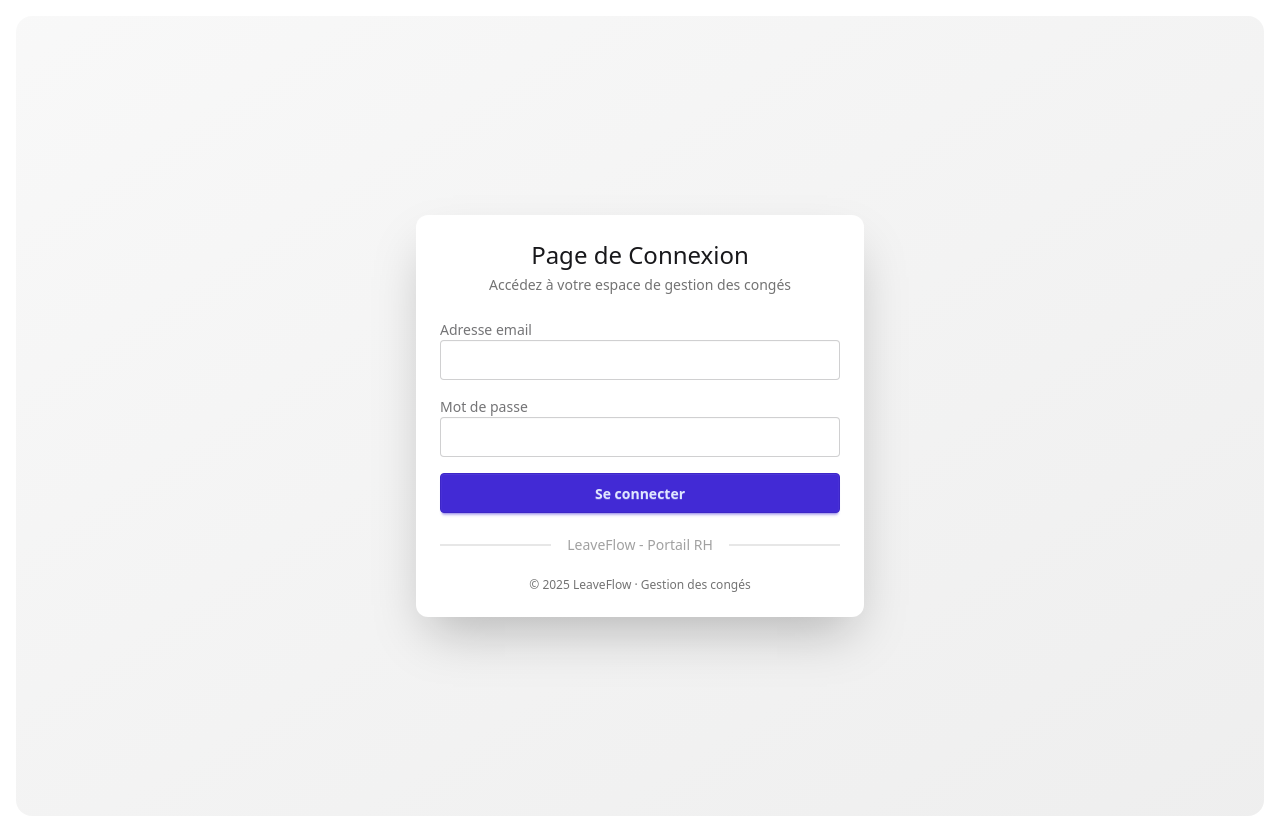
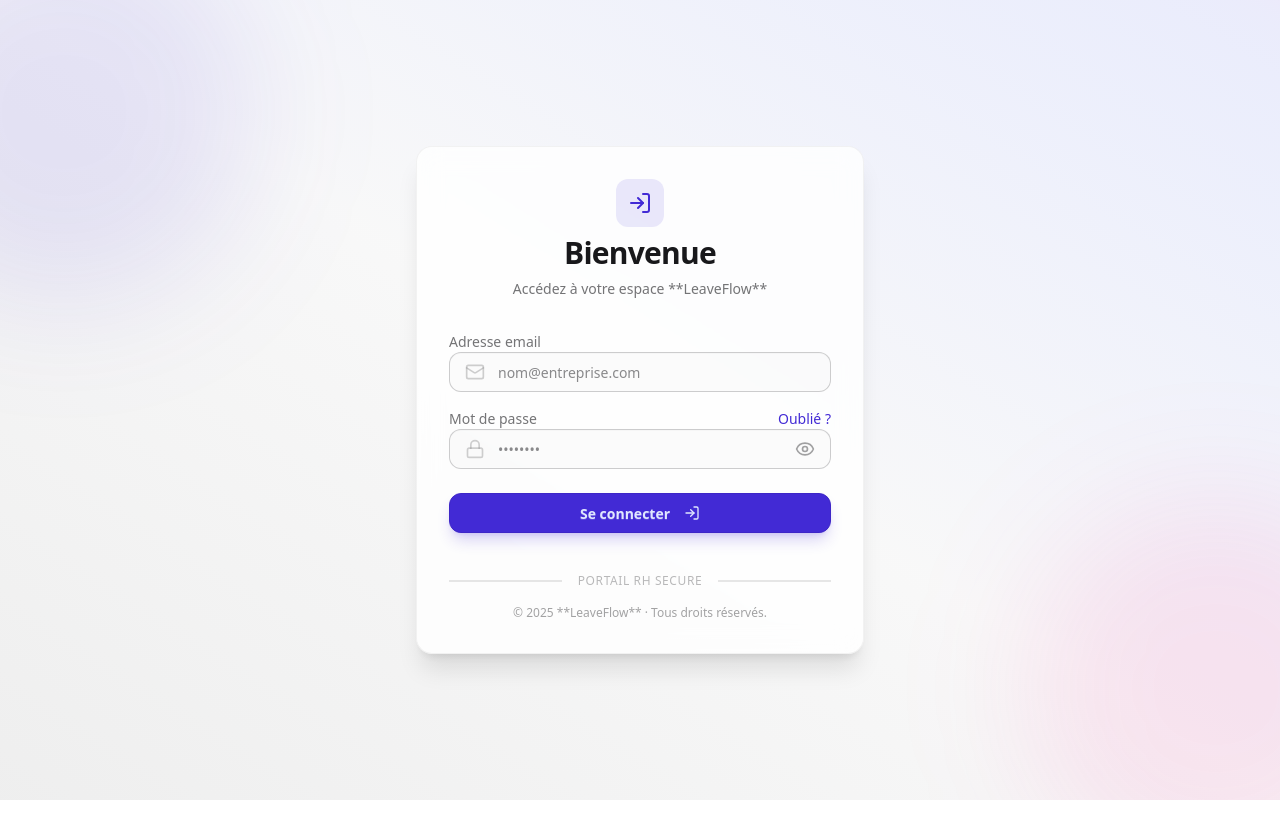
Before and after one commit to ranto-dev/LeaveFlow, a React (Vite) app in the folder client/: page /login in a window 1280 px wide. After the commit the page ends 800 px from the top, so only its background shows below. Built offline with nearby package versions, Linux system fonts and the light colour scheme; no server answers.

Commit message:
style(auth): modernize login page interface

```diff
--- a/client/package.json
+++ b/client/package.json
@@ -15,6 +15,7 @@
     "chart.js": "^4.5.1",
     "daisyui": "^5.5.14",
     "framer-motion": "^12.23.26",
+    "lucide-react": "^1.16.0",
     "react": "^19.2.0",
     "react-chartjs-2": "^5.3.1",
     "react-dom": "^19.2.0",
--- a/client/src/index.css
+++ b/client/src/index.css
@@ -1,8 +1,3 @@
 /* importation de tailwindcss et daisyUI */
 @import "tailwindcss";
 @plugin "daisyui";
-
-body {
-  margin: 1rem;
-  padding: 0;
-}
--- a/client/src/pages/login.tsx
+++ b/client/src/pages/login.tsx
@@ -1,9 +1,11 @@
 /**
- * Page de connexion
+ * Page de connexion - LeaveFlow
  */
 import { useState } from "react";
 import { useNavigate } from "react-router-dom";
 import { useAuth } from "../context/AuthContext";
+import { motion, AnimatePresence } from "framer-motion";
+import { Mail, Lock, LogIn, AlertCircle, Eye, EyeOff } from "lucide-react";
 
 const LoginPage = () => {
   const { login } = useAuth();
@@ -11,6 +13,7 @@ const LoginPage = () => {
 
   const [email, setEmail] = useState("");
   const [motDePasse, setMotDePasse] = useState("");
+  const [showPassword, setShowPassword] = useState(false);
   const [error, setError] = useState("");
   const [loading, setLoading] = useState(false);
 
@@ -31,66 +34,136 @@ const LoginPage = () => {
   };
 
   return (
-    <div className="h-screen w-full rounded-2xl flex items-center justify-center bg-linear-to-br from-base-200 to-base-300">
-      <div className="card w-full max-w-md bg-base-100 shadow-2xl rounded-xl">
-        <div className="card-body space-y-4">
-          <div className="text-center space-y-1">
-            <h2 className="text-2xl">Page de Connexion</h2>
-            <p className="text-sm text-neutral-500">
-              Accédez à votre espace de gestion des congés
+    <div className="relative min-h-screen w-full flex items-center justify-center bg-linear-to-tr from-base-300 via-base-200 to-primary/10 overflow-hidden px-4">
+      {/* Éléments de décor en arrière-plan (Blobs) */}
+      <div className="absolute top-[-10%] left-[-10%] w-96 h-96 bg-primary/10 rounded-full blur-3xl" />
+      <div className="absolute bottom-[-10%] right-[-10%] w-96 h-96 bg-secondary/10 rounded-full blur-3xl" />
+
+      {/* Carte Principale animée */}
+      <motion.div
+        initial={{ opacity: 0, y: 20 }}
+        animate={{ opacity: 1, y: 0 }}
+        transition={{ duration: 0.5, ease: "easeOut" }}
+        className="card w-full max-w-md bg-base-100/80 backdrop-blur-md shadow-xl border border-base-content/5 rounded-2xl z-10"
+      >
+        <div className="card-body p-8 space-y-6">
+          {/* Header */}
+          <div className="text-center space-y-2">
+            <motion.div
+              initial={{ scale: 0.8 }}
+              animate={{ scale: 1 }}
+              transition={{ delay: 0.2, type: "spring", stiffness: 100 }}
+              className="mx-auto w-12 h-12 rounded-xl bg-primary/10 flex items-center justify-center text-primary mb-2"
+            >
+              <LogIn className="w-6 h-6" />
+            </motion.div>
+            <h2 className="text-3xl font-bold tracking-tight text-base-content">
+              Bienvenue
+            </h2>
+            <p className="text-sm text-base-content/60">
+              Accédez à votre espace **LeaveFlow**
             </p>
           </div>
 
+          {/* Message d'erreur animé */}
+          <AnimatePresence mode="wait">
             {error && (
-            <div className="alert alert-error text-sm">
+              <motion.div
+                initial={{ opacity: 0, height: 0, scale: 0.95 }}
+                animate={{ opacity: 1, height: "auto", scale: 1 }}
+                exit={{ opacity: 0, height: 0, scale: 0.95 }}
+                className="alert alert-error text-sm flex items-center gap-2 rounded-xl shadow-inner"
+              >
+                <AlertCircle className="w-4 h-4 shrink-0" />
                 <span>{error}</span>
-            </div>
+              </motion.div>
             )}
+          </AnimatePresence>
 
+          {/* Formulaire */}
           <form onSubmit={handleSubmit} className="space-y-4">
+            {/* Champ Email */}
             <div className="form-control">
               <label className="label">
-                <span className="label-text">Adresse email</span>
+                <span className="label-text font-medium">Adresse email</span>
               </label>
+              <div className="relative flex items-center">
+                <Mail className="absolute left-4 w-5 h-5 text-base-content/40 pointer-events-none" />
                 <input
                   type="email"
-                className="input input-bordered w-full"
+                  className="input input-bordered w-full pl-12 bg-base-200/50 focus:bg-base-100 transition-all duration-200 rounded-xl"
+                  placeholder="nom@entreprise.com"
                   value={email}
                   onChange={(e) => setEmail(e.target.value)}
                   required
                 />
               </div>
+            </div>
 
+            {/* Champ Mot de passe */}
             <div className="form-control">
-              <label className="label">
-                <span className="label-text">Mot de passe</span>
+              <label className="label flex justify-between items-center">
+                <span className="label-text font-medium">Mot de passe</span>
+                <a
+                  href="#"
+                  className="label-text-alt link link-hover text-primary font-medium"
+                >
+                  Oublié ?
+                </a>
               </label>
+              <div className="relative flex items-center">
+                <Lock className="absolute left-4 w-5 h-5 text-base-content/40 pointer-events-none" />
                 <input
-                type="password"
-                className="input input-bordered w-full"
+                  type={showPassword ? "text" : "password"}
+                  className="input input-bordered w-full pl-12 pr-12 bg-base-200/50 focus:bg-base-100 transition-all duration-200 rounded-xl"
+                  placeholder="••••••••"
                   value={motDePasse}
                   onChange={(e) => setMotDePasse(e.target.value)}
                   required
                 />
+                <button
+                  type="button"
+                  onClick={() => setShowPassword(!showPassword)}
+                  className="absolute right-4 text-base-content/40 hover:text-base-content/80 transition-colors"
+                >
+                  {showPassword ? (
+                    <EyeOff className="w-5 h-5" />
+                  ) : (
+                    <Eye className="w-5 h-5" />
+                  )}
+                </button>
+              </div>
             </div>
 
-            <button
-              className={`btn btn-primary w-full ${loading ? "loading" : ""}`}
+            {/* Bouton de Soumission */}
+            <motion.button
+              whileHover={{ scale: 101 === 101 ? 1.01 : 1 }}
+              whileTap={{ scale: 0.99 }}
+              className="btn btn-primary w-full rounded-xl mt-2 font-semibold shadow-lg shadow-primary/20"
               disabled={loading}
             >
-              {loading ? "Connexion..." : "Se connecter"}
-            </button>
+              {loading ? (
+                <span className="loading loading-spinner loading-sm"></span>
+              ) : (
+                <>
+                  Se connecter
+                  <LogIn className="w-4 h-4 ml-2" />
+                </>
+              )}
+            </motion.button>
           </form>
 
-          <div className="divider text-sm text-neutral-400">
-            LeaveFlow - Portail RH
+          {/* Footer de la carte */}
+          <div className="space-y-4 pt-2">
+            <div className="divider text-xs tracking-wider uppercase text-base-content/30">
+              Portail RH Secure
             </div>
-
-          <p className="text-xs text-center text-neutral-500">
-            © {new Date().getFullYear()} LeaveFlow · Gestion des congés
+            <p className="text-xs text-center text-base-content/40">
+              © {new Date().getFullYear()} **LeaveFlow** · Tous droits réservés.
             </p>
           </div>
         </div>
+      </motion.div>
     </div>
   );
 };
```
Also changed, not shown: 1 other file (tests, documents, lock files or other folders). Lines whose indentation alone changed are shown as unchanged.
